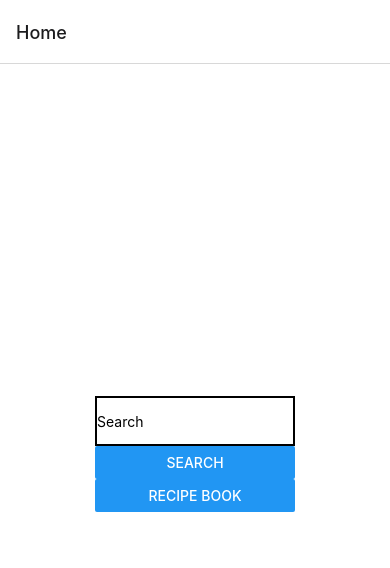
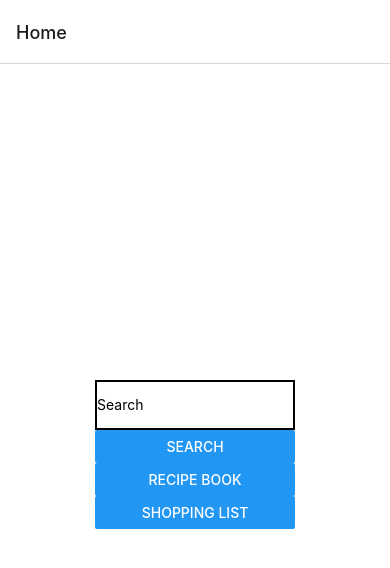
Before and after one commit to magg01/year3-md-final-project-public, a React Native app: screen /MainScreen in a window 390 px wide. Shown: the top 568 px of the page. Built offline with nearby package versions, Linux system fonts and the light colour scheme; what react-native-root-siblings would draw is missing.

Commit message:
empty shopping list screen added to navigation stack

```diff
--- a/App.js
+++ b/App.js
@@ -6,6 +6,7 @@ import { CocktailDetailApi } from './CocktailDetailApi';
 import { CocktailDetailRecipeBook } from './CocktailDetailRecipeBook';
 import { SearchScreen } from './SearchScreen';
 import { RecipeBookScreen } from './RecipeBookScreen';
+import { ScreenShoppingList } from './ScreenShoppingList';
 import { ScreenCameraAddImage }  from './ScreenCameraAddImage';
 import { NavigationContainer } from '@react-navigation/native';
 import { createStackNavigator } from '@react-navigation/stack';
@@ -61,6 +62,11 @@ export default function App() {
             component={ScreenCameraAddImage}
             options={{title: "Add image"}}
           />
+          <Stack.Screen
+            name="ScreenShoppingList"
+            component={ScreenShoppingList}
+            options={{title: "Shopping list"}}
+          />
         </Stack.Navigator>
       </NavigationContainer>
     </RootSiblingParent>
--- a/MainScreen.js
+++ b/MainScreen.js
@@ -24,6 +24,11 @@ export function MainScreen({navigation}) {
           accessibilityLabel="Open the recipe book"
           onPress={() => navigation.navigate("RecipeBookScreen")}
         />
+        <Button
+          title="Shopping list"
+          accessibilityLabel="Go to the shopping list"
+          onPress={() => navigation.navigate("ScreenShoppingList")}
+        />
         <StatusBar style="auto" />
       </SafeAreaView>
     </View>
--- /dev/null
+++ b/ScreenShoppingList.js
@@ -0,0 +1,9 @@
+import { Text } from 'react-native';
+
+export function ScreenShoppingList({navigation, route}){
+  return(
+    <Text>
+      This is the shopping list Screen.
+    </Text>
+  )
+}
```
